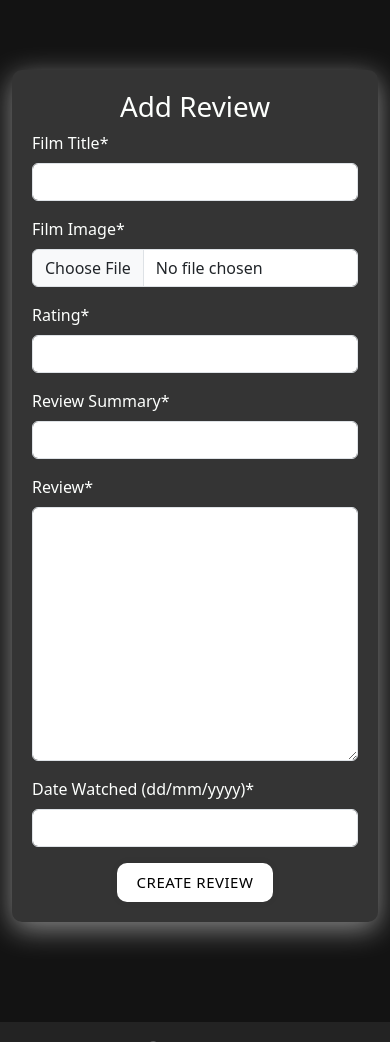
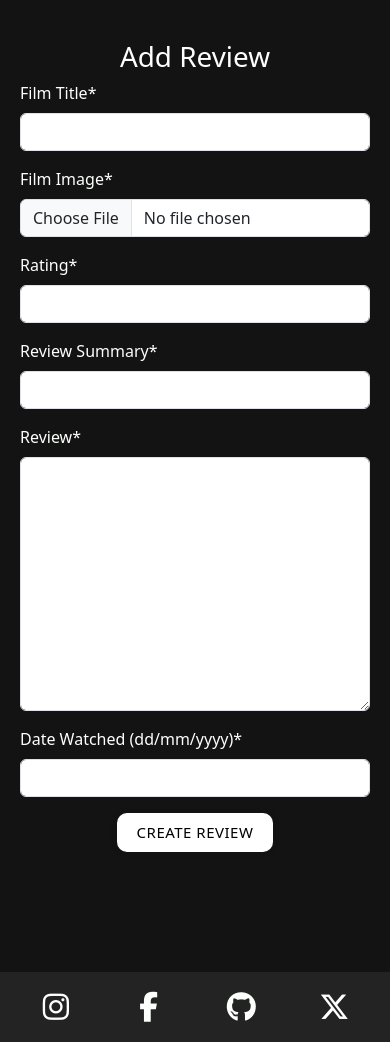
Before and after one commit to m-dixon5/FilmArchive, a Django app: page /reviews/add/ in a window 390 px wide. Shown: the part 61-1103 px from the top of the page. Run offline with Django 4.2, Linux system fonts and the light colour scheme; the visitor is signed in with stand-in values (Sample User, id 1); parts of the project's set-up code (start-up, migrations or seed data) failed here and were passed over; some libraries are stand-ins or nearby versions.

Commit message:
Update add review page styles

```diff
--- a/reviews/templates/reviews/add_review.html
+++ b/reviews/templates/reviews/add_review.html
@@ -3,8 +3,8 @@
 {% block title %}Add Review{% endblock %}
 
 {% block content %}
-<div class="container">
-    <form method="POST" enctype="multipart/form-data" class="forms">
+<div class="container-sm add-review-container">
+    <form method="POST" enctype="multipart/form-data" class="forms add-review-form">
         <h1 class="text-center">Add Review</h1>
         {% csrf_token %}
         {{ form.media }}
--- a/static/css/base.css
+++ b/static/css/base.css
@@ -737,6 +737,18 @@ main {
     margin-left: 0px;
     width: 260px;
   }
+
+  .add-review-form {
+    margin-top: 20px;
+    border-radius: 0px;
+    background-color: #131313;
+    box-shadow: none;
+  }
+
+  .add-review-container {
+    padding: 0px;
+
+  }
 }
 
 @media screen and (max-width: 420px) {
```
